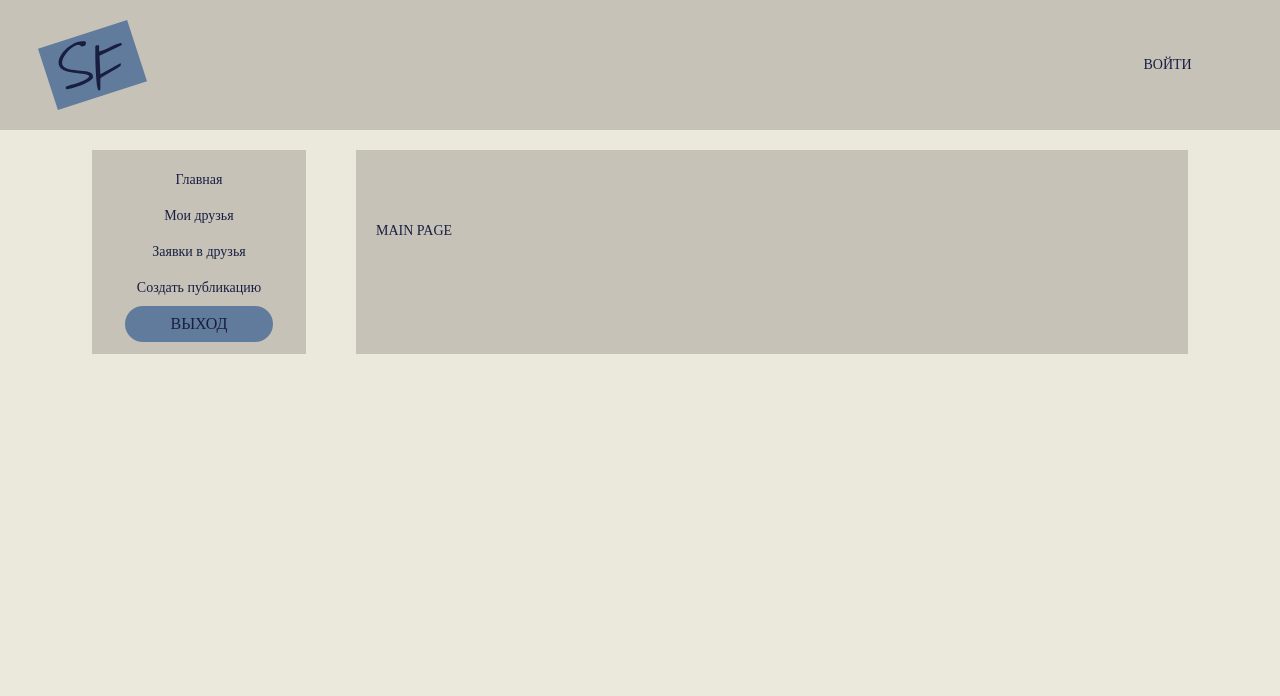
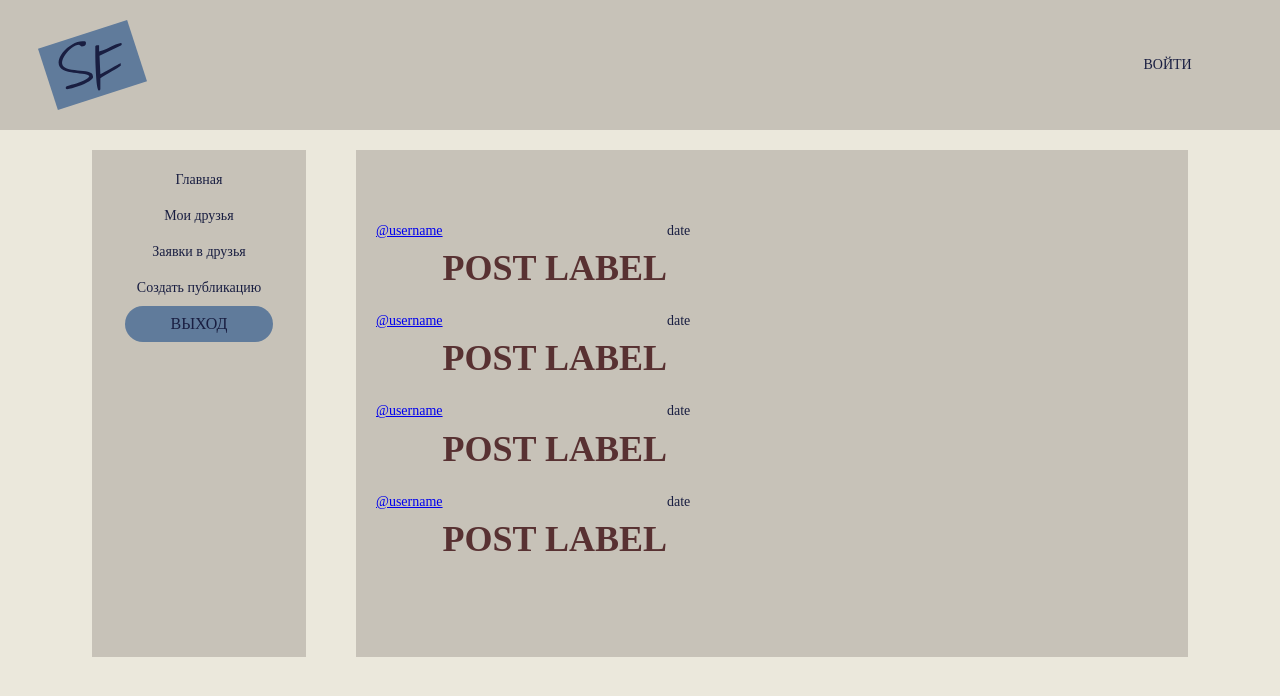
Before and after one commit to PythonClubLearners/socialFront, a React (Vite) app: page / in a window 1280 px wide. Shown: the top 696 px of the page. Built offline with nearby package versions, Linux system fonts and the light colour scheme; a web font is replaced by a local one.

Commit message:
start post collection

```diff
--- /dev/null
+++ b/src/components/PostCollection.jsx
@@ -0,0 +1,12 @@
+import { PostHeader } from "./PostHeader";
+
+export function PostCollection() {
+    return (
+        <div className="post-collection">
+            <PostHeader/>
+            <PostHeader/>
+            <PostHeader/>
+            <PostHeader/>
+        </div>
+    );
+}
--- /dev/null
+++ b/src/components/PostHeader.jsx
@@ -0,0 +1,27 @@
+import { Link } from "react-router";
+
+
+export function PostHeader() {
+    return (
+        <div className="post-header horizontal-list align-center">
+
+            <img/>
+
+            <div className="horizontal-list stretch">
+
+                <div className="vertical-list">
+                    <Link to="users/1/">@username</Link>
+                </div>
+                <h1>
+                    POST LABEL
+                </h1>
+
+                <span>
+                    date
+                </span>
+
+            </div>
+
+        </div>
+    );
+}
--- a/src/pages/MainPage.jsx
+++ b/src/pages/MainPage.jsx
@@ -1,7 +1,9 @@
+import { PostCollection } from "../components/PostCollection";
+
 export function MainPage(){
     return (
         <div className="page main">
-            MAIN PAGE
+            <PostCollection/>
         </div>
     );
 }
```
